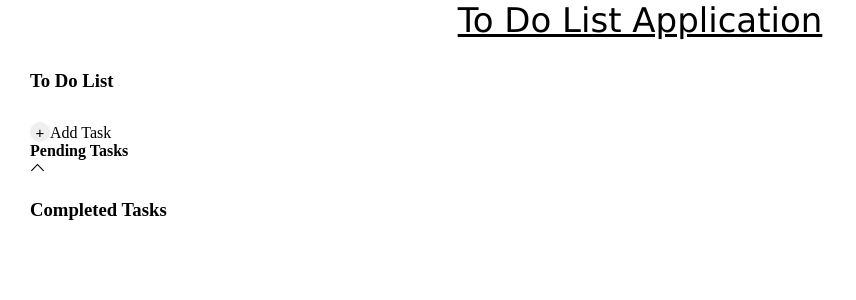
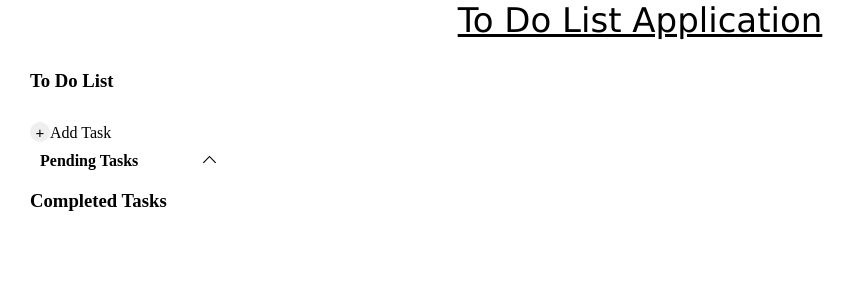
Before and after one commit to this-is-yogesh/MacCo, a React (Vite) app in the folder todolist/: page / in a window 1280 px wide. Shown: the top 300 px of the page, without its empty margins (0-856 px from the left). Built offline with nearby package versions, Linux system fonts and the light colour scheme.

Commit message:
app css updated

```diff
--- a/todolist/src/styles/App.css
+++ b/todolist/src/styles/App.css
@@ -53,10 +53,6 @@
   background-color: rgb(232, 226, 226);
 }
 
-.task_list {
-  margin-top: 10px;
-  width: auto;
-}
 .task_item {
   padding: 1px 0px;
   cursor: pointer;
@@ -110,8 +106,39 @@
   text-decoration: line-through;
   padding: 2px 0px;
   display: flex;
-  gap:5px
+  gap: 5px;
 }
-.completed_task_item > input{
-cursor: pointer;
+.completed_task_item > input {
+  cursor: pointer;
 }
+
+.accordian_container {
+  margin-top: 10px;
+  padding-left: 10px;
+}
+
+.task_list {
+  margin-top: 10px;
+  width: auto;
+  background-color: white;
+  transition: background-color 5s ease;
+}
+
+
+.accoridan_heading {
+  display: flex;
+  flex-direction: row;
+  justify-content: space-between;
+  width: 70%;
+}
+
+.accoridan_heading > img {
+  cursor: pointer;
+}
+
+.showAcc {
+  display: block;
+}
+.hideAcc {
+  display: none;
+}
```
